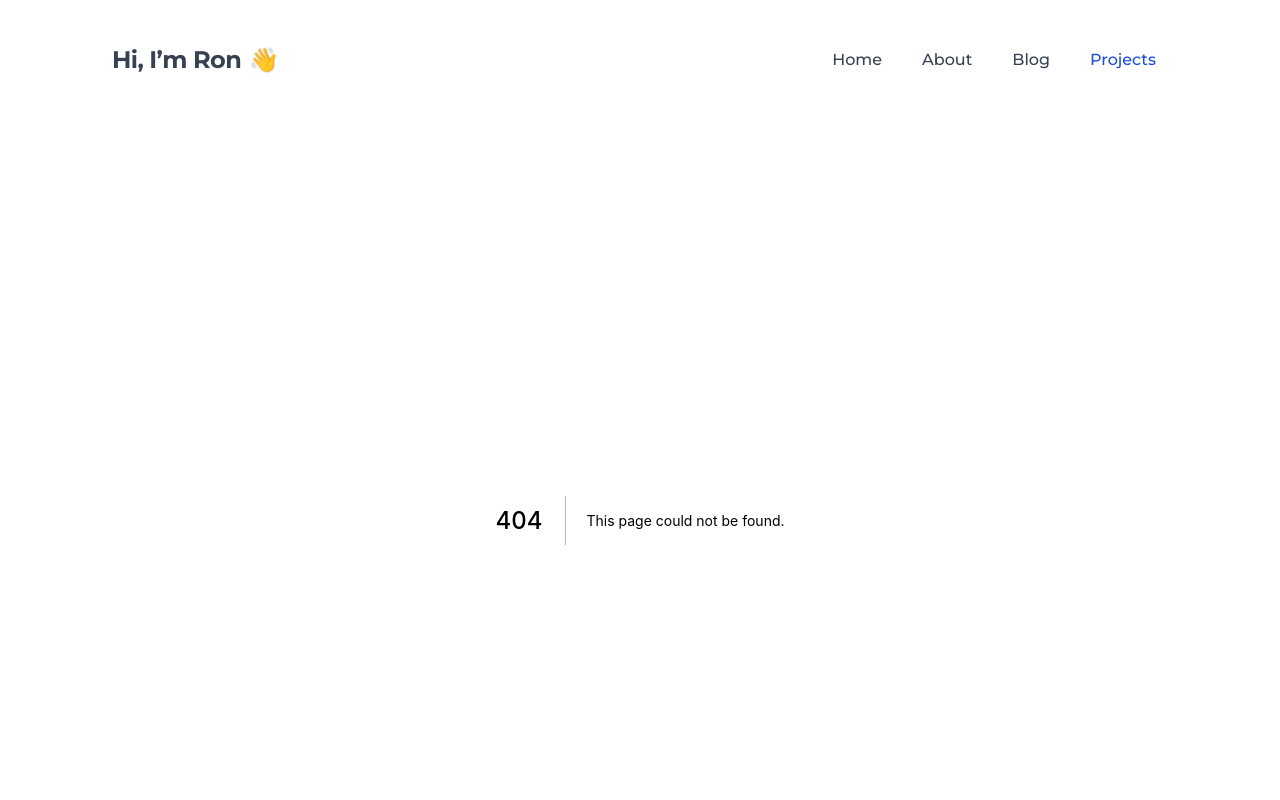
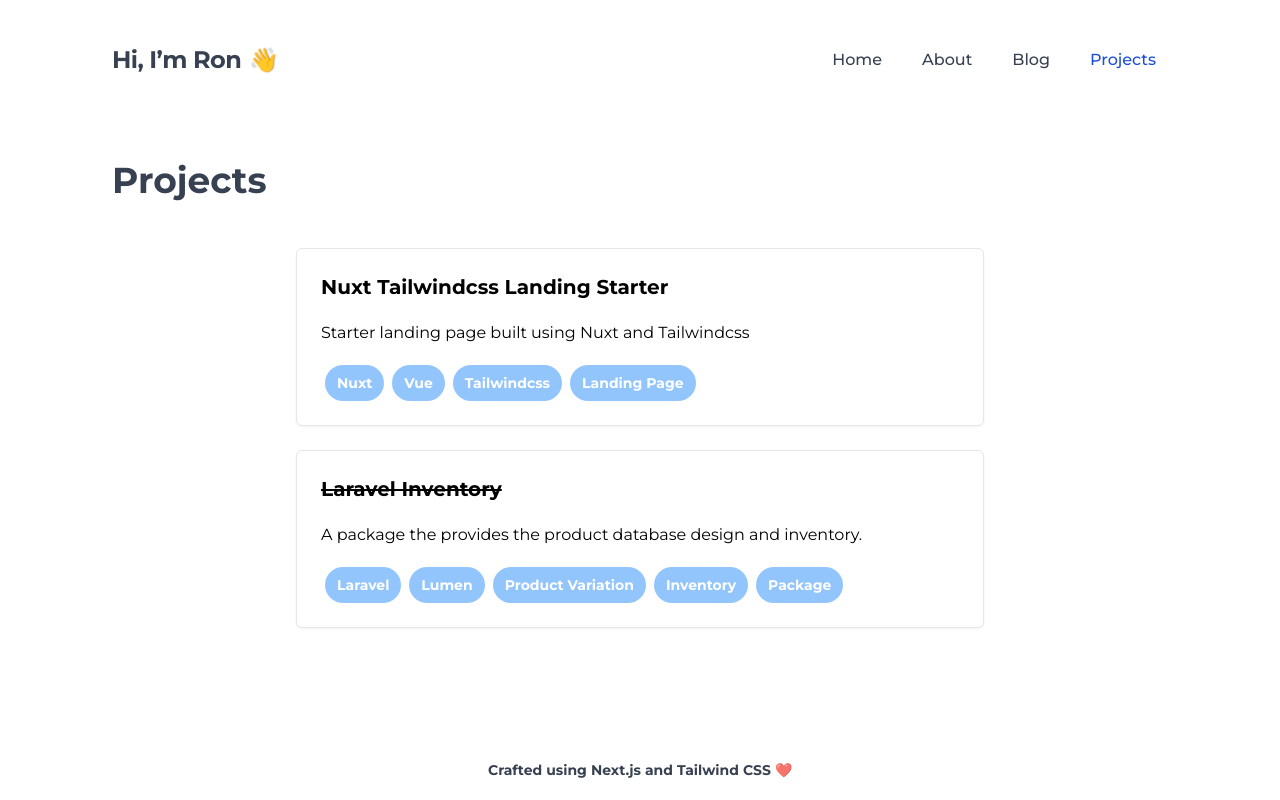
Before and after one commit to ronmrcdo/next-portfolio, a Next.js app: page /projects in a window 1280 px wide. Before the commit this address had no page. Shown: the top 800 px of the page. Built offline with nearby package versions, Linux system fonts and the light colour scheme.

Commit message:
💄 ui: Added Projects Page - Update title per page using getStaticProps

```diff
--- a/components/Navbar.js
+++ b/components/Navbar.js
@@ -1,5 +1,5 @@
 import Link from 'next/link';
-import { useRouter } from "next/router";
+import { useRouter } from 'next/router';
 
 export default function Navbar() {
   const router = useRouter();
@@ -18,44 +18,48 @@ export default function Navbar() {
           <div className="flex space-x-4">
             <Link href="/">
               <a
-                className={(router.pathname === '/' ? 'text-blue-700 text-bold'
-                  : '') +
-                  "text-gray-700 px-3 py-2 rounded-md text-medium font-medium hover:text-blue-700 hover:text-bold transition duration-500 ease-in-out"
+                className={
+                  (router.pathname === '/' ? 'text-blue-700 text-bold' : '') +
+                  ' text-gray-700 px-3 py-2 rounded-md text-medium font-medium hover:text-blue-700 hover:text-bold transition duration-500 ease-in-out'
                 }
-              >
+                rel="noopener noreferrer"
+                aria-label="Home Page">
                 Home
               </a>
             </Link>
 
             <Link href="/about">
               <a
-                className={(router.pathname === '/about' ? 'text-blue-700 text-bold'
-                  : '') +
-                  "text-gray-700 px-3 py-2 rounded-md text-medium font-medium hover:text-blue-700 hover:text-bold transition duration-500 ease-in-out"
+                className={
+                  (router.pathname === '/about' ? 'text-blue-700 text-bold' : '') +
+                  ' text-gray-700 px-3 py-2 rounded-md text-medium font-medium hover:text-blue-700 hover:text-bold transition duration-500 ease-in-out'
                 }
-              >
+                rel="noopener noreferrer"
+                aria-label="About Me Page">
                 About
               </a>
             </Link>
 
             <Link href="/blog">
               <a
-                className={(router.pathname === '/blog' ? 'text-blue-700 text-bold'
-                  : '') +
-                  "text-gray-700 px-3 py-2 rounded-md text-medium font-medium hover:text-blue-700 hover:text-bold transition duration-500 ease-in-out"
+                className={
+                  (router.pathname === '/blog' ? 'text-blue-700 text-bold' : '') +
+                  ' text-gray-700 px-3 py-2 rounded-md text-medium font-medium hover:text-blue-700 hover:text-bold transition duration-500 ease-in-out'
                 }
-              >
+                rel="noopener noreferrer"
+                aria-label="Blog Page">
                 Blog
               </a>
             </Link>
 
             <Link href="/projects">
               <a
-                className={(router.pathname == '/projects' ? 'text-blue-700 text-bold'
-                  : '') +
-                  "text-gray-700 px-3 py-2 rounded-md text-medium font-medium hover:text-blue-700 hover:text-bold transition duration-500 ease-in-out"
+                className={
+                  (router.pathname == '/projects' ? 'text-blue-700 text-bold' : '') +
+                  ' text-gray-700 px-3 py-2 rounded-md text-medium font-medium hover:text-blue-700 hover:text-bold transition duration-500 ease-in-out'
                 }
-              >
+                rel="noopener noreferrer"
+                aria-label="Projects Page">
                 Projects
               </a>
             </Link>
--- /dev/null
+++ b/components/ProjectItem.js
@@ -0,0 +1,25 @@
+import Link from 'next/link';
+
+export default function ProjectItem({ project }) {
+  return (
+    <Link href={project.url} passHref={true}>
+      <a className="px-2 mb-4 flex flex-col w-2/3 my-2" rel="noreferrer" target="_blank">
+        <div className="w-full bg-white rounded-md shadow-sm border p-6 hover:shadow-lg transition duration-300 ease-in-out">
+          <h3 className={(!project.isActive ? 'line-through' : '') + ' text-xl font-bold'}>
+            {project.title}
+          </h3>
+          <p className="block font-regular py-5">{project.description}</p>
+          <div className="flex flex-wrap w-full">
+            {project.tags.map((tag, index) => (
+              <div
+                key={index}
+                className="rounded-full bg-blue-300 text-sm text-white py-2 px-3 font-bold mx-1">
+                {tag}
+              </div>
+            ))}
+          </div>
+        </div>
+      </a>
+    </Link>
+  );
+}
--- a/components/TreeSkill.js
+++ b/components/TreeSkill.js
@@ -4,8 +4,7 @@ export default function TreeSkill({ menuItems, menuParentId }) {
   const [parentMenu, setParentMenu] = useState([]);
 
   useEffect(() => {
-    setParentMenu(menuItems
-      .filter(item => item.parentId === menuParentId));
+    setParentMenu(menuItems.filter((item) => item.parentId === menuParentId));
   }, []);
 
   return (
@@ -20,5 +19,5 @@ export default function TreeSkill({ menuItems, menuParentId }) {
         </li>
       ))}
     </ul>
-  )
+  );
 }
--- a/config.js
+++ b/config.js
@@ -1,5 +1,5 @@
 export default {
-  title: 'Ron Mercado - Portfolio',
+  title: 'Ron Mercado',
   author: {
     name: 'Ron Mercado'
   },
--- a/constant/index.js
+++ b/constant/index.js
@@ -1,45 +1,2 @@
-class Skill {
-  constructor(id, name, hasSubMenu = false, parentId = 0) {
-    this.id = id;
-    this.name = name;
-    this.hasSubMenu = hasSubMenu;
-    this.parentId = parentId
-  }
-}
-
-
-const skillTree = [
-  new Skill(1, 'PHP', true, 0),
-  new Skill(1.1, 'Laravel/Lumen', false, 1),
-  new Skill(1.2, 'PHPUnit', false, 1),
-
-  new Skill(2, 'JavaScript', true, 0),
-  new Skill(2.1, 'TypeScript', false, 2),
-  new Skill(2.2, 'Angular', true, 2),
-  new Skill(2.3, 'NGXS', false, 2.2),
-  new Skill(2.4, 'RxJs', false, 2.2),
-
-  new Skill(3, 'Vue', true, 2),
-  new Skill(3.1, 'Vuex', false, 3),
-  new Skill(3.2, 'Nuxt', false, 3),
-
-  new Skill(4, 'React', true, 2),
-  new Skill(4.1, 'Gatsby', false, 4),
-  new Skill(4.2, 'Next.js', false, 4),
-
-  new Skill(5, 'Karma.js', false, 2),
-  new Skill(6, 'Jest', false, 2),
-
-  new Skill(7, 'NodeJs', true, 0),
-  new Skill(7.1, 'Express', false, 7),
-
-  new Skill(8, 'Linux', false, 0),
-  new Skill(9, 'Docker', true, 0),
-  new Skill(9.1, 'Docker Swarm', false, 9),
-
-  new Skill(10, 'Test Driven Development', false, 0)
-];
-
-export {
-  skillTree
-};
+export * from './skills';
+export * from './projects';
--- /dev/null
+++ b/constant/projects.js
@@ -0,0 +1,29 @@
+class Project {
+  constructor(id, title, description, url, tags = [], isActive = true) {
+    this.id = id;
+    this.title = title;
+    this.description = description;
+    this.url = url;
+    this.tags = tags;
+    this.isActive = isActive;
+  }
+}
+
+export const projects = [
+  new Project(
+    1,
+    'Laravel Inventory',
+    'A package the provides the product database design and inventory.',
+    'https://github.com/ronmrcdo/laravel-inventory',
+    ['Laravel', 'Lumen', 'Product Variation', 'Inventory', 'Package'],
+    false
+  ),
+
+  new Project(
+    2,
+    'Nuxt Tailwindcss Landing Starter',
+    'Starter landing page built using Nuxt and Tailwindcss',
+    'https://github.com/ronmrcdo/nuxt-tailwind-landing',
+    ['Nuxt', 'Vue', 'Tailwindcss', 'Landing Page']
+  )
+];
--- /dev/null
+++ b/constant/skills.js
@@ -0,0 +1,40 @@
+class Skill {
+  constructor(id, name, hasSubMenu = false, parentId = 0) {
+    this.id = id;
+    this.name = name;
+    this.hasSubMenu = hasSubMenu;
+    this.parentId = parentId;
+  }
+}
+
+export const skillTree = [
+  new Skill(1, 'PHP', true, 0),
+  new Skill(1.1, 'Laravel/Lumen', false, 1),
+  new Skill(1.2, 'PHPUnit', false, 1),
+
+  new Skill(2, 'JavaScript', true, 0),
+  new Skill(2.1, 'TypeScript', false, 2),
+  new Skill(2.2, 'Angular', true, 2),
+  new Skill(2.3, 'NGXS', false, 2.2),
+  new Skill(2.4, 'RxJs', false, 2.2),
+
+  new Skill(3, 'Vue', true, 2),
+  new Skill(3.1, 'Vuex', false, 3),
+  new Skill(3.2, 'Nuxt', false, 3),
+
+  new Skill(4, 'React', true, 2),
+  new Skill(4.1, 'Gatsby', false, 4),
+  new Skill(4.2, 'Next.js', false, 4),
+
+  new Skill(5, 'Karma.js', false, 2),
+  new Skill(6, 'Jest', false, 2),
+
+  new Skill(7, 'NodeJs', true, 0),
+  new Skill(7.1, 'Express', false, 7),
+
+  new Skill(8, 'Linux', false, 0),
+  new Skill(9, 'Docker', true, 0),
+  new Skill(9.1, 'Docker Swarm', false, 9),
+
+  new Skill(10, 'Test Driven Development', false, 0)
+];
--- a/pages/_app.js
+++ b/pages/_app.js
@@ -1,10 +1,15 @@
-import '../styles/globals.css';
 import Head from 'next/head';
+import { useEffect } from 'react';
 import Navbar from '../components/Navbar';
 import Footer from '../components/Footer';
 import config from '../config';
+import '../styles/globals.css';
 
 function MyApp({ Component, pageProps }) {
+  useEffect(() => {
+    document.documentElement.lang = 'en';
+  });
+
   return (
     <div className="flex flex-col h-screen">
       <Head>
--- a/pages/about.js
+++ b/pages/about.js
@@ -1,18 +1,21 @@
 import Link from 'next/link';
+import Head from 'next/head';
 import TreeSkill from '../components/TreeSkill';
 import { skillTree } from '../constant';
 
-export default function About() {
+export default function About({ title }) {
   return (
     <>
+      <Head>
+        <title>{title}</title>
+      </Head>
       <section className="relative w-full px-8">
         <div className="container mx-auto pt-10 max-w-7xl px-20">
-          <h1 className="text-4xl font-bold text-gray-700">
-            About Me
-          </h1>
+          <h1 className="text-4xl font-bold text-gray-700">About Me</h1>
           <p className="text-gray-700 py-10 w-2/3">
-           I practice the habit of learning and adapting in the fast-paced changes in technology.
-           I have a background with CI/CD and also applying the best practices and technologies to my software development career.
+            I practice the habit of learning and adapting in the fast-paced changes in technology. I
+            have a background with CI/CD and also applying the best practices and technologies to my
+            software development career.
           </p>
           <div className="block">
             <span className="inline-block text-gray-700 font-bold mr-1">Email Address:</span>
@@ -27,12 +30,20 @@ export default function About() {
 
       <section className="relative w-full px-8">
         <div className="container mx-auto pt-10 max-w-7xl px-20">
-          <h1 className="text-4xl font-bold text-gray-700 mb-5">
-            Skills
-          </h1>
+          <h1 className="text-4xl font-bold text-gray-700 mb-5">Skills</h1>
           <TreeSkill menuItems={skillTree} menuParentId={0} />
         </div>
       </section>
     </>
   );
 }
+
+export async function getStaticProps() {
+  const siteData = await import('../config');
+
+  return {
+    props: {
+      title: siteData.default.title + ' | About'
+    }
+  };
+}
--- /dev/null
+++ b/pages/blog/index.js
@@ -0,0 +1,7 @@
+export default function Blog() {
+  return (
+    <>
+      <h1>Welcome to my blogs</h1>
+    </>
+  );
+}
--- a/pages/index.js
+++ b/pages/index.js
@@ -1,14 +1,17 @@
 import Link from 'next/link';
+import Head from 'next/head';
 import { library } from '@fortawesome/fontawesome-svg-core';
 import { faGithub, faLinkedin } from '@fortawesome/free-brands-svg-icons';
 import { FontAwesomeIcon } from '@fortawesome/react-fontawesome';
-import config from '../config';
 
 library.add(faGithub, faLinkedin);
 
-export default function Home() {
+export default function Home({ title, social }) {
   return (
     <>
+      <Head>
+        <title>{title}</title>
+      </Head>
       <section className="relative w-full px-8">
         <div className="container mx-auto pt-10 max-w-7xl px-20">
           <h1 className="w-3/4 text-4xl font-regular text-gray-700 pt-20 pb-10">
@@ -27,9 +30,9 @@ export default function Home() {
       <section className="relative w-full px-8">
         <div className="container mx-auto max-w-7xl px-20">
           <div className="flex space-x-4">
-            {config.social.map((social, index) => (
+            {social.map((social, index) => (
               <Link key={index} href={social.url} passHref={true}>
-                <a target="_blank" rel="noreferrer" alt={social.title}>
+                <a target="_blank" rel="noopener noreferrer" aria-label={social.title}>
                   <span className="h-6 w-6 flex items-center justify-center text-gray-700 hover:text-blue-700 transition duration-500 ease-in-out">
                     <FontAwesomeIcon icon={['fab', social.icon]} />
                   </span>
@@ -42,3 +45,14 @@ export default function Home() {
     </>
   );
 }
+
+export async function getStaticProps() {
+  const siteData = await import('../config');
+
+  return {
+    props: {
+      title: siteData.default.title + ' | Home',
+      social: siteData.default.social || []
+    }
+  };
+}
--- /dev/null
+++ b/pages/projects.js
@@ -0,0 +1,41 @@
+import { useState, useEffect } from 'react';
+import Head from 'next/head';
+import { projects } from '../constant';
+import ProjectItem from '../components/ProjectItem';
+
+export default function Projects({ title }) {
+  const [projectList, setProjectList] = useState([]);
+
+  useEffect(() => {
+    setProjectList(projects.sort((a, b) => b.id - a.id));
+  }, []);
+
+  return (
+    <>
+      <Head>
+        <title>{title}</title>
+      </Head>
+      <section className="relative w-full px-8">
+        <div className="container mx-auto pt-10 max-w-7xl px-20">
+          <h1 className="text-4xl font-bold text-gray-700">Projects</h1>
+
+          <div className="w-full flex flex-col justify-center items-center py-10">
+            {projectList.map((project, index) => (
+              <ProjectItem key={index} project={project} />
+            ))}
+          </div>
+        </div>
+      </section>
+    </>
+  );
+}
+
+export async function getStaticProps() {
+  const siteData = await import('../config');
+
+  return {
+    props: {
+      title: siteData.default.title + ' | Projects'
+    }
+  };
+}
```
